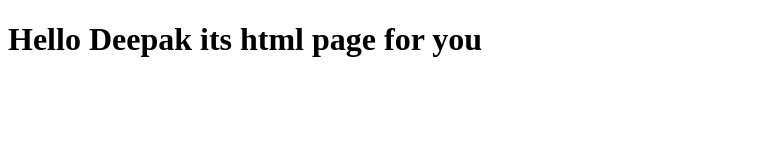
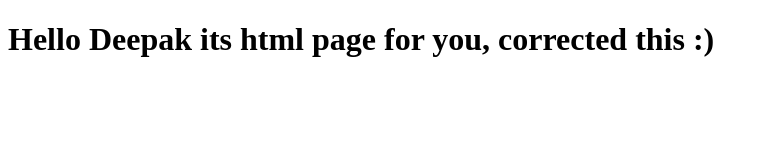
Before and after one commit to kavithasgowda/coursera-test, a plain HTML site: page site/index.html in a window 1280 px wide. Shown: the whole page, without its empty margins (0-768 px from the left). Drawn offline with Linux system fonts and the light colour scheme.

Commit message:
small addition again.

```diff
--- a/site/index.html
+++ b/site/index.html
@@ -4,6 +4,6 @@
 	<title>Hello coursera</title>
 </head>
 <body>
-<h1> Hello Deepak its html page for you </h1>
+<h1> Hello Deepak its html page for you, corrected this :)  </h1>
 </body>
 </html>
```
